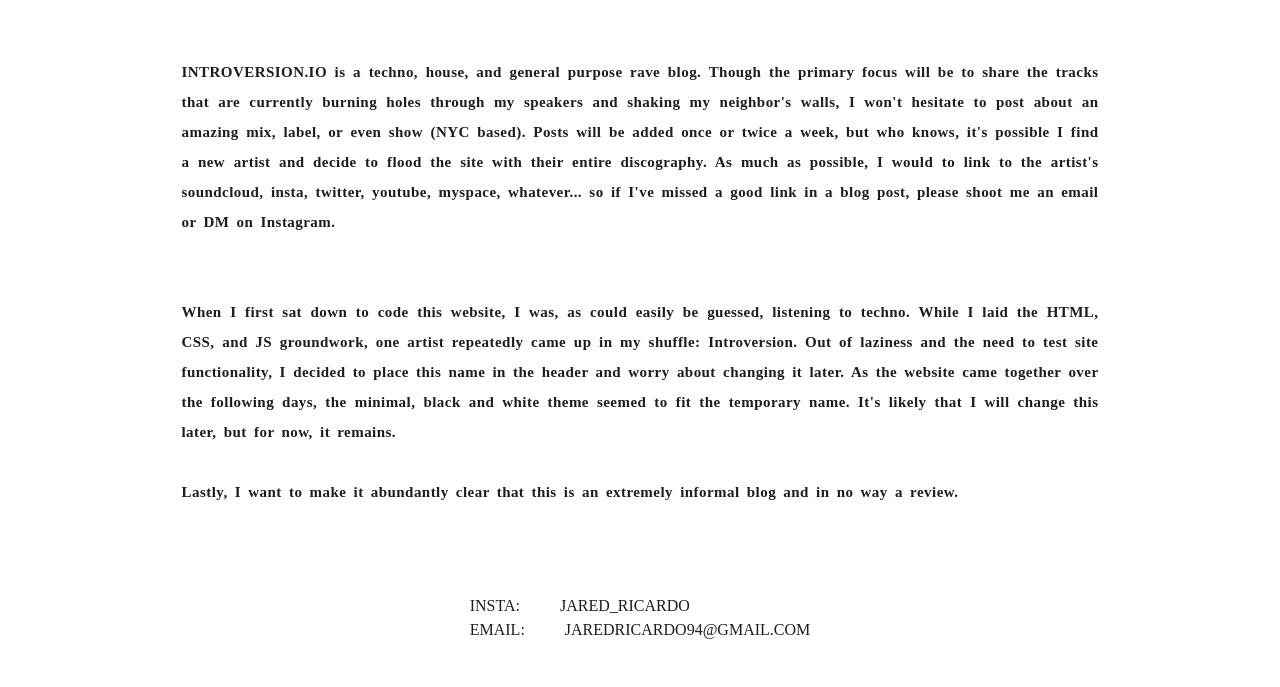
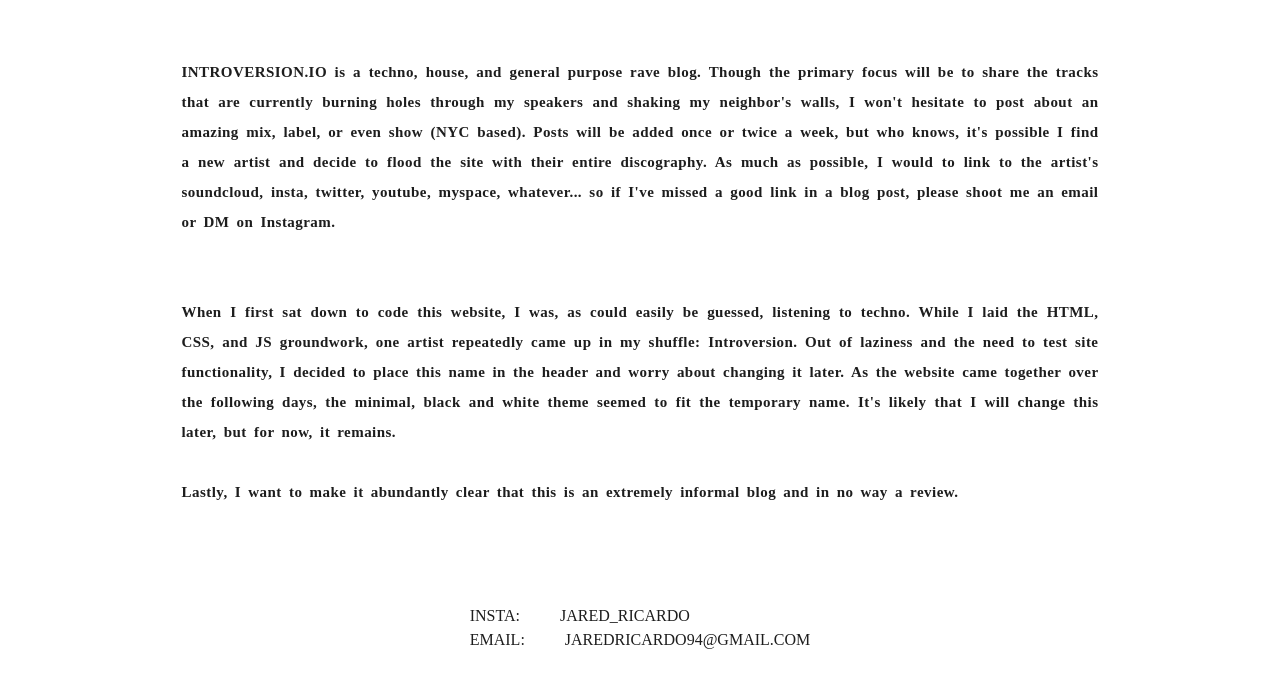
Before and after one commit to Ooyaasuumii/introversion.io, a plain HTML site: page about.html in a window 1280 px wide. Shown: the part 89-776 px from the top of the page. Drawn offline with nearby package versions, Linux system fonts and the light colour scheme; a web font is replaced by a local one.

Commit message:
fixed my socials margins

```diff
--- a/stylesheet.css
+++ b/stylesheet.css
@@ -239,7 +239,10 @@ body {
   /* about page stuff */
 
 .socials {
-    margin: 30px
+  margin-bottom: 20px;
+  margin-top: 40px;
+  margin-left: 5px;
+  margin-right: 5px;
 }
 
 .socials a {
```
